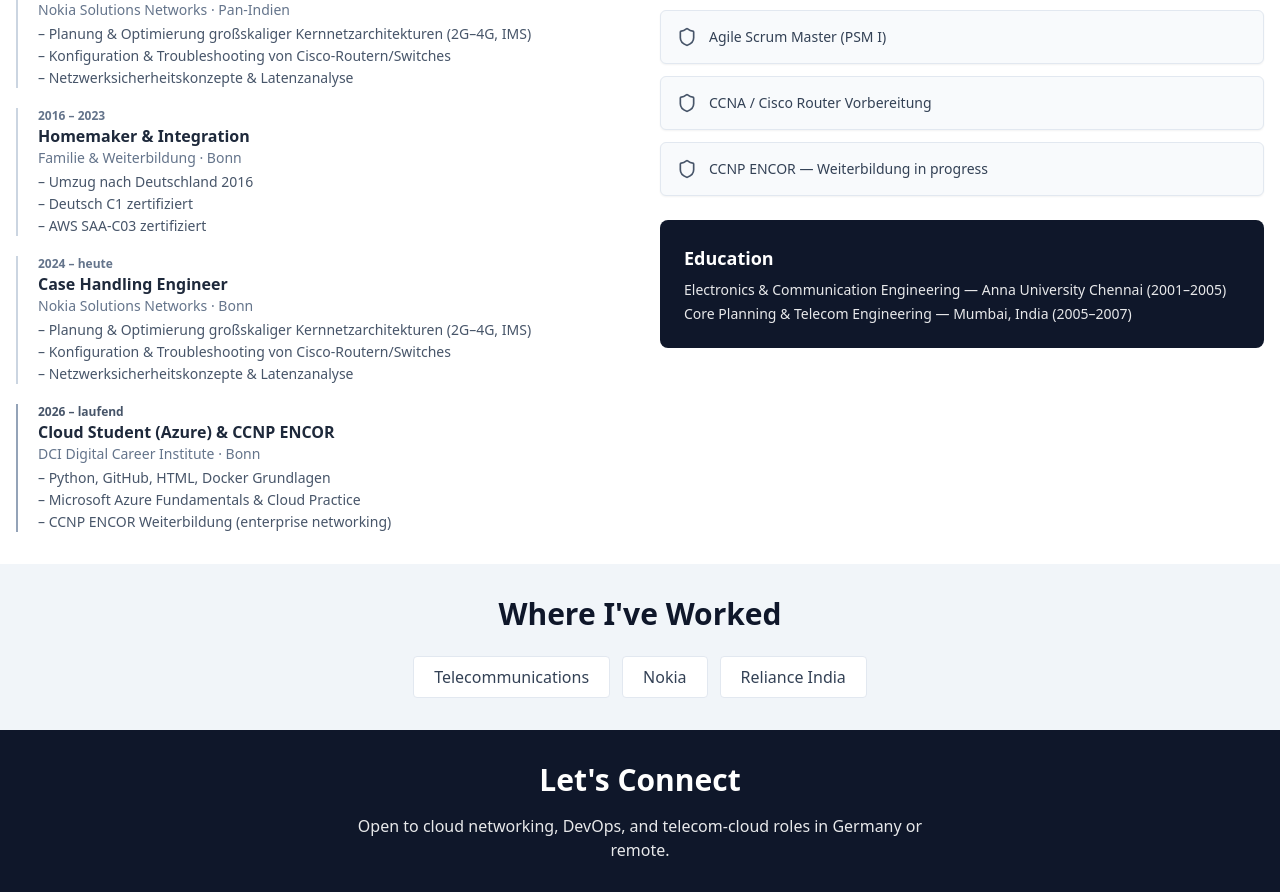
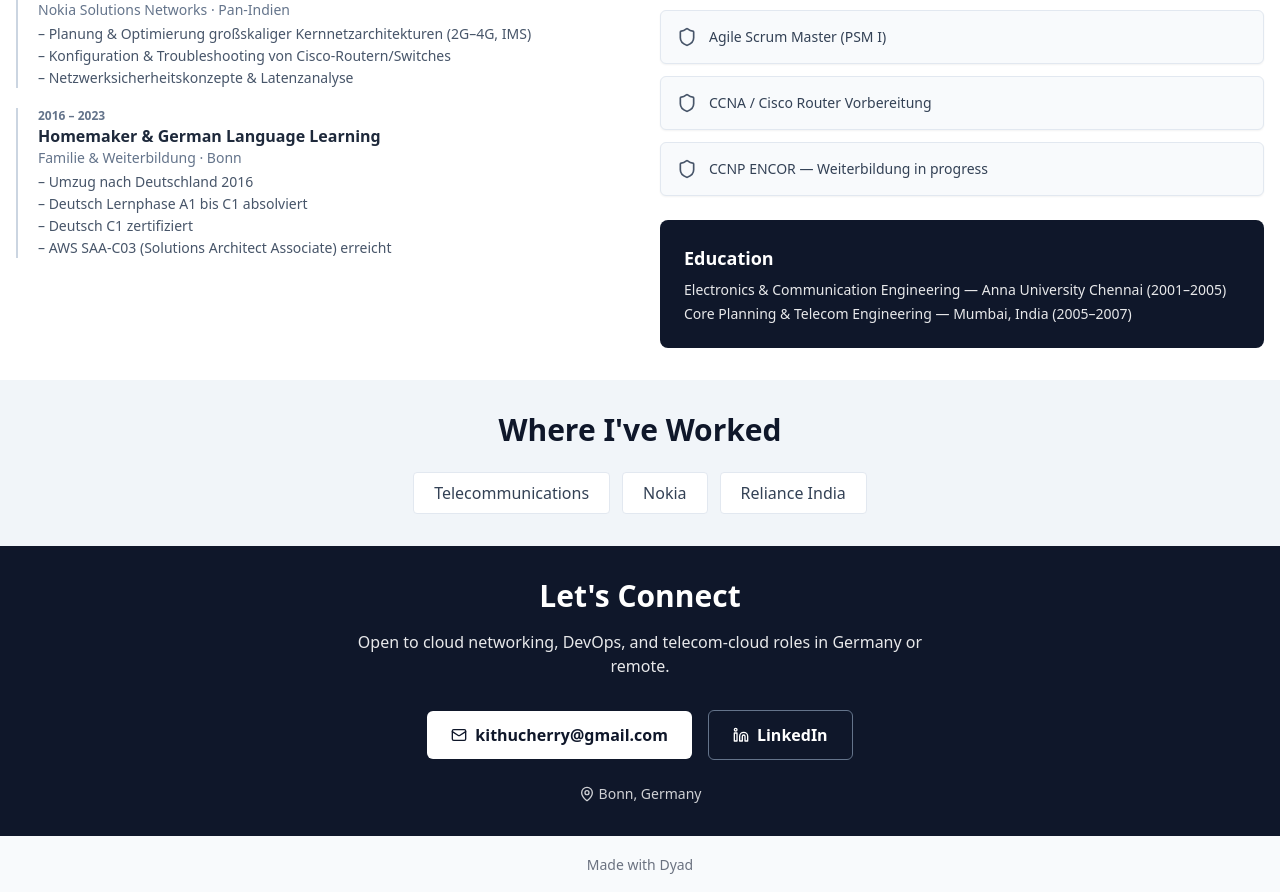
Before and after one commit to Kiruthiga-Thirunavukkarasu/kiruthiga-thirunavukkarasu-portfolio, a React (Vite) app: page / in a window 1280 px wide. Shown: the part 3173-4065 px from the top of the page. Built offline with nearby package versions, Linux system fonts and the light colour scheme.

Commit message:
[dyad] Fixed experience timeline - wrote 1 file(s)

```diff
--- a/src/pages/Index.tsx
+++ b/src/pages/Index.tsx
@@ -58,8 +58,7 @@ const whyUs = [
 const experience = [
   { period: "2005 – 2007", role: "Core Planning Engineer", company: "Reliance Communications", loc: "Pan-Indien", points: ["Analyse & Modellierung von Core-Netzwerken", "Optimierung 2G/3G Kapazitätsplanung", "3GPP-Standardkonformität"] },
   { period: "2007 – 2016", role: "Core Planning Engineer", company: "Nokia Solutions Networks", loc: "Pan-Indien", points: ["Planung & Optimierung großskaliger Kernnetzarchitekturen (2G–4G, IMS)", "Konfiguration & Troubleshooting von Cisco-Routern/Switches", "Netzwerksicherheitskonzepte & Latenzanalyse"] },
-  { period: "2016 – 2023", role: "Homemaker & Integration", company: "Familie & Weiterbildung", loc: "Bonn", points: ["Umzug nach Deutschland 2016", "Deutsch C1 zertifiziert", "AWS SAA-C03 zertifiziert"] },
-  { period: "2024 – heute", role: "Case Handling Engineer", company: "Nokia Solutions Networks", loc: "Bonn", points: ["Planung & Optimierung großskaliger Kernnetzarchitekturen (2G–4G, IMS)", "Konfiguration & Troubleshooting von Cisco-Routern/Switches", "Netzwerksicherheitskonzepte & Latenzanalyse"] },
+  { period: "2016 – 2023", role: "Homemaker & German Language Learning", company: "Familie & Weiterbildung", loc: "Bonn", points: ["Umzug nach Deutschland 2016", "Deutsch Lernphase A1 bis C1 absolviert", "Deutsch C1 zertifiziert", "AWS SAA-C03 (Solutions Architect Associate) erreicht"] },
 ];
 
 const certs = [
@@ -342,16 +341,6 @@ export default function Index() {
                   </ul>
                 </div>
               ))}
-              <div className="border-l-2 border-slate-400 pl-5">
-                <p className="text-xs font-semibold text-slate-600">2026 – laufend</p>
-                <h4 className="font-bold text-slate-800">Cloud Student (Azure) & CCNP ENCOR</h4>
-                <p className="text-sm text-slate-500">DCI Digital Career Institute · Bonn</p>
-                <ul className="text-sm text-slate-600 space-y-0.5 mt-1">
-                  <li>– Python, GitHub, HTML, Docker Grundlagen</li>
-                  <li>– Microsoft Azure Fundamentals & Cloud Practice</li>
-                  <li>– CCNP ENCOR Weiterbildung (enterprise networking)</li>
-                </ul>
-              </div>
             </div>
           </Reveal>
           <Reveal>
```
